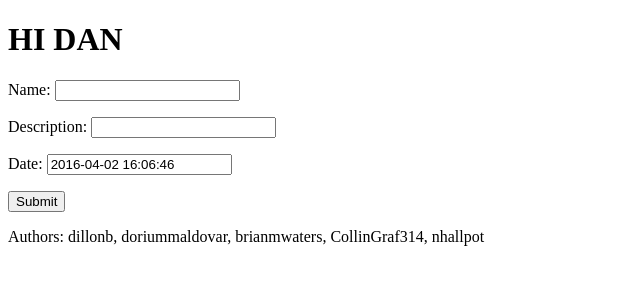
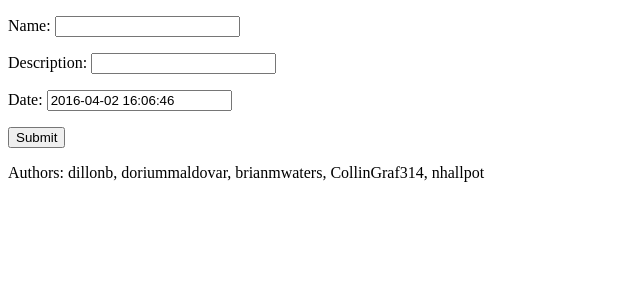
Before and after one commit to Dillonb/codefest2016, a Django app: page /calendar/submit in a window 1280 px wide. Shown: the part 78-378 px from the top of the page, without its empty margins (0-640 px from the left). Run offline with Django 3.2, Linux system fonts and the light colour scheme; the visitor is signed in with stand-in values (Sample User, id 1); style sheets or scripts are compiled from the project's sources; some libraries are stand-ins or nearby versions.

Commit message:
Removed hi dan

```diff
--- a/eventsapp/templates/eventsapp/submit.html
+++ b/eventsapp/templates/eventsapp/submit.html
@@ -1,7 +1,6 @@
 {% extends "eventsapp/base.html" %}
 
 {% block body %}
-<h1>HI DAN</h1>
 <form method="post">
   {% csrf_token %}
 
```
